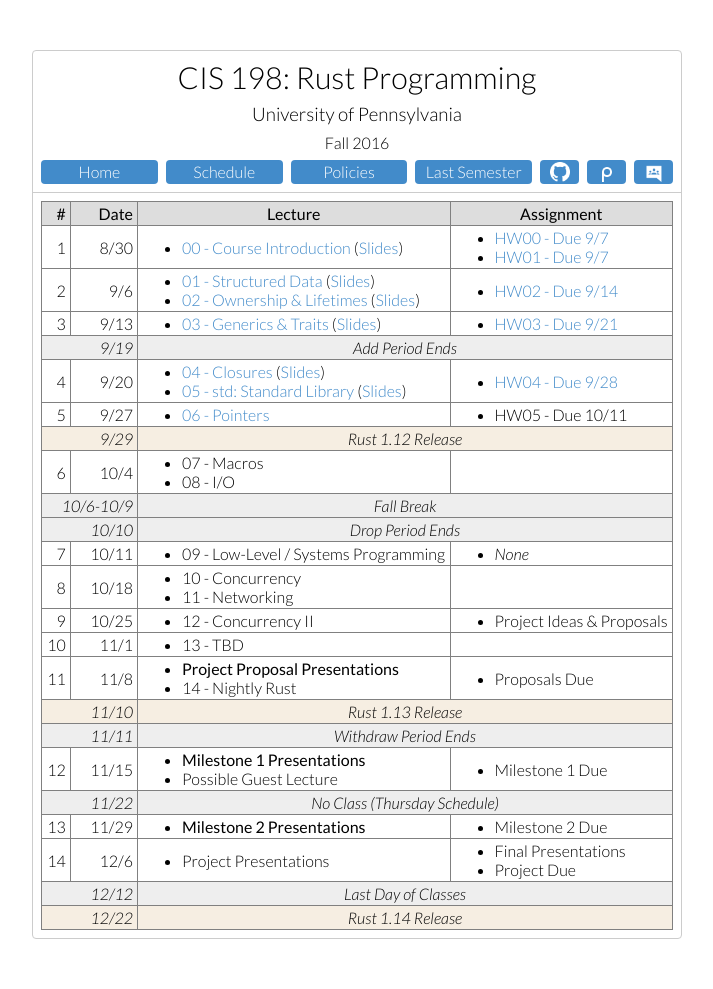
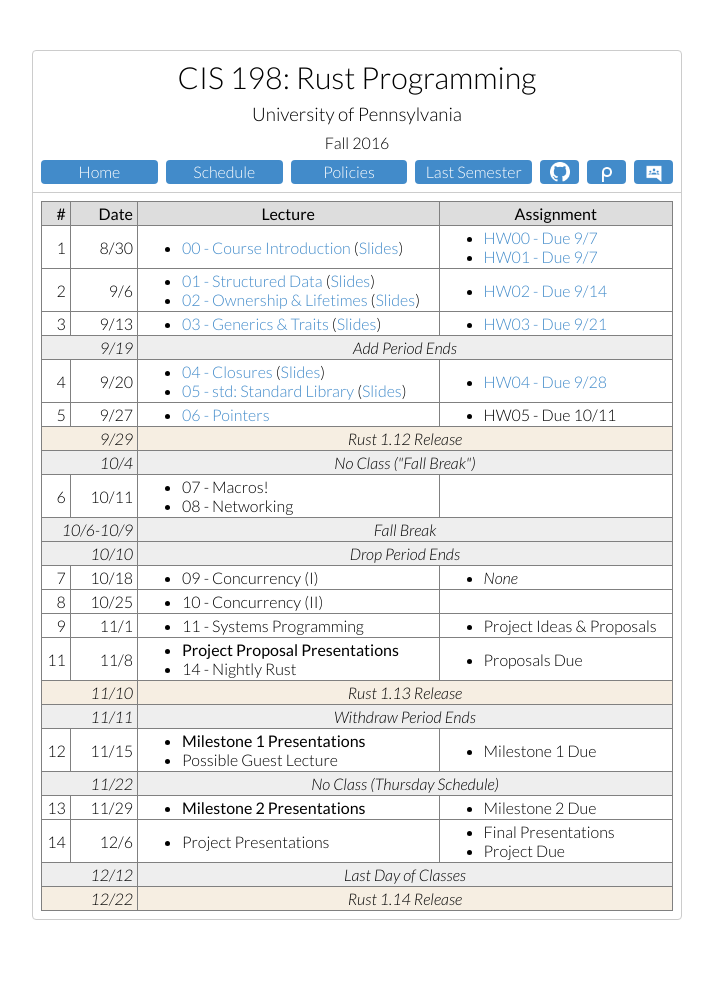
Before and after one commit to cis198-2016f/cis198-2016f.github.io, a Jekyll site: the page built from schedule/index.html, in a window 1280 px wide. Shown: the whole page, without its empty margins (283-996 px from the left). Built offline with Jekyll 4.4.1, drawn with Linux system fonts in a browser that asks for light colours.

Commit message:
Update schedule

```diff
--- a/schedule/index.html
+++ b/schedule/index.html
@@ -130,12 +130,14 @@ permalink: /schedule/
 
       <tr class="rustevent"> <td colspan=2>9/29 <td colspan=2>Rust 1.12 Release
 
+      <tr class="schedevent"> <td colspan=2>10/4 <td colspan=2>No Class ("Fall Break")
+
       <tr>
-        <td>6 <td>10/4
+        <td>6 <td>10/11
         <td>
           <ul>
-            <li> 07 - Macros</a>
-            <li> 08 - I/O</a>
+            <li> 07 - Macros!</a>
+            <li> 08 - Networking</a>
           </ul>
         <td>
           <ul>
@@ -145,10 +147,10 @@ permalink: /schedule/
       <tr class="schedevent"> <td colspan=2>10/10 <td colspan=2>Drop Period Ends
 
       <tr>
-        <td>7 <td>10/11
+        <td>7 <td>10/18
         <td>
           <ul>
-            <li> 09 - Low-Level / Systems Programming</a>
+            <li> 09 - Concurrency (I)</a>
           </ul>
         <td>
           <ul>
@@ -156,34 +158,25 @@ permalink: /schedule/
           </ul>
 
       <tr>
-        <td>8 <td>10/18
+        <td>8 <td>10/25
         <td>
           <ul>
-            <li> 10 - Concurrency</a>
-            <li> 11 - Networking</a>
+            <li> 10 - Concurrency (II)</a>
           </ul>
         <td>
           <ul>
           </ul>
 
       <tr>
-        <td>9 <td>10/25
+        <td>9 <td>11/1
             <td>
           <ul>
-            <li> 12 - Concurrency II</a>
+            <li> 11 - Systems Programming</a>
           </ul>
         <td>
           <ul>
             <li>Project Ideas &amp; Proposals
           </ul>
-
-      <tr>
-        <td>10 <td>11/1
-        <td>
-          <ul>
-            <li> 13 - TBD</a>
-          </ul>
-        <td>
 
       <tr>
         <td>11 <td>11/8
```
